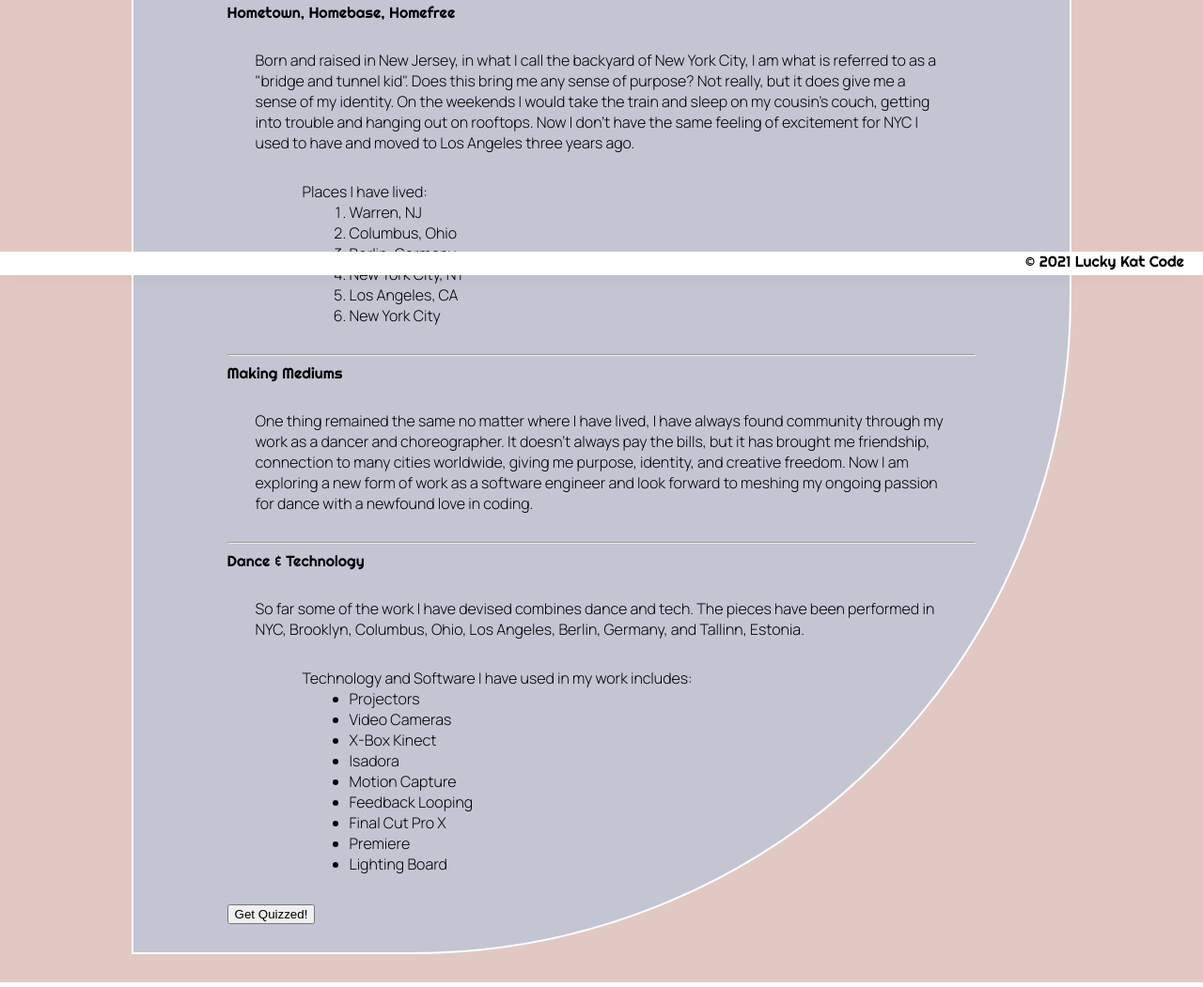
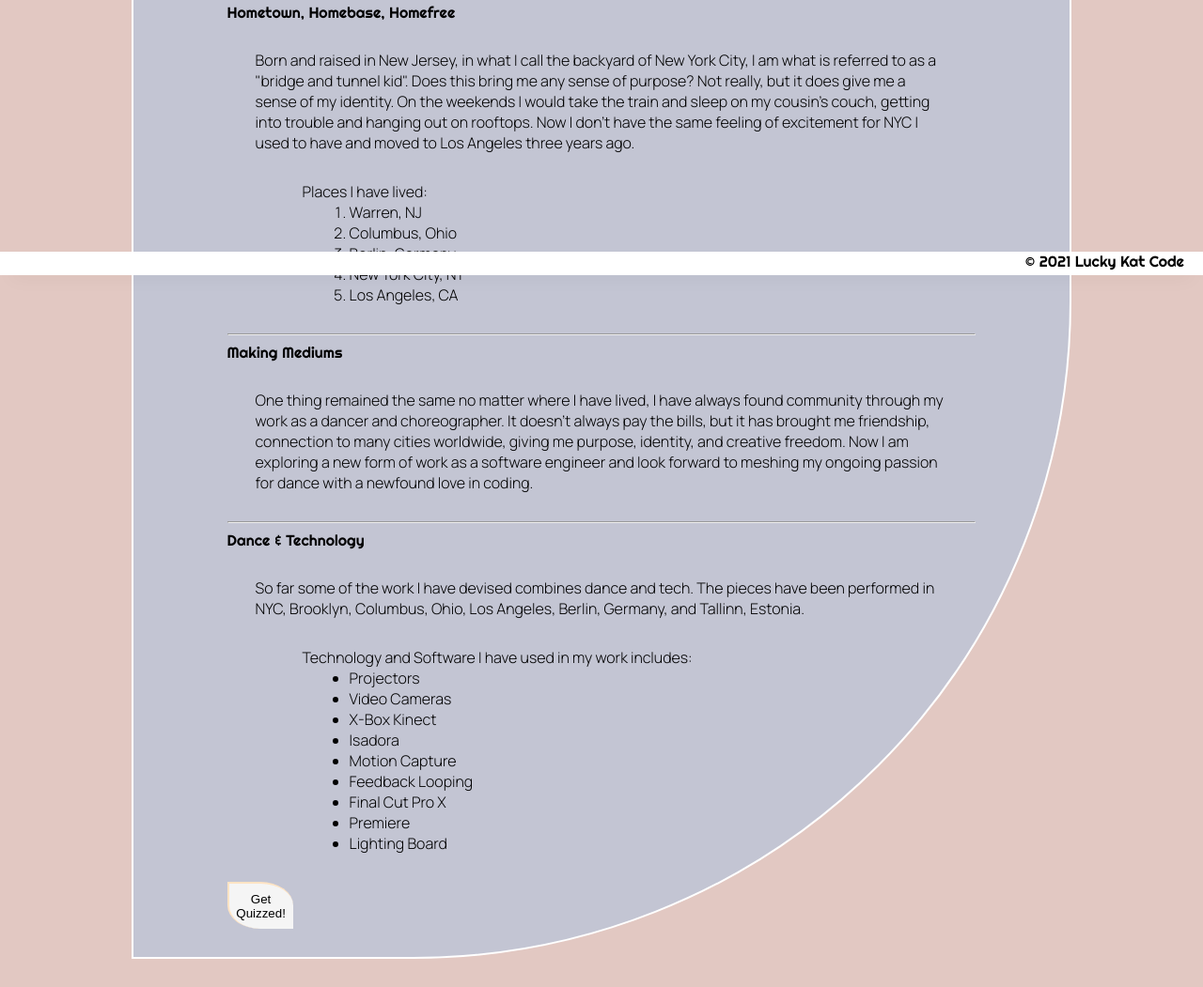
Before and after one commit to kat-sauma/lab-01-quiz-page, a plain HTML site: page index.html in a window 1280 px wide. Shown: the part 507-1558 px from the top of the page at 94% size. Drawn offline with Linux system fonts and the light colour scheme; a script that the page names is missing.

Commit message:
updated button CSS

```diff
--- a/index.html
+++ b/index.html
@@ -50,7 +50,6 @@
                             <li>Berlin, Germany</li>
                             <li>New York City, NY</li>
                             <li>Los Angeles, CA</li>
-                            <li>New York City</li>
                         </ol>
                     </div>
                     </p>
--- a/styles/style.css
+++ b/styles/style.css
@@ -103,6 +103,16 @@ p {
     margin: var(--gutter);
 }
 
+button {
+    background-color: whitesmoke;
+    border-color: bisque;
+    border-bottom-left-radius: 50%;
+    border-top-right-radius: 50%;
+    height: 50px;
+    width: 70px;
+    border-right: cadetblue;
+    border-bottom: cadetblue;
+}
 
 footer {
     position: fixed;
```
